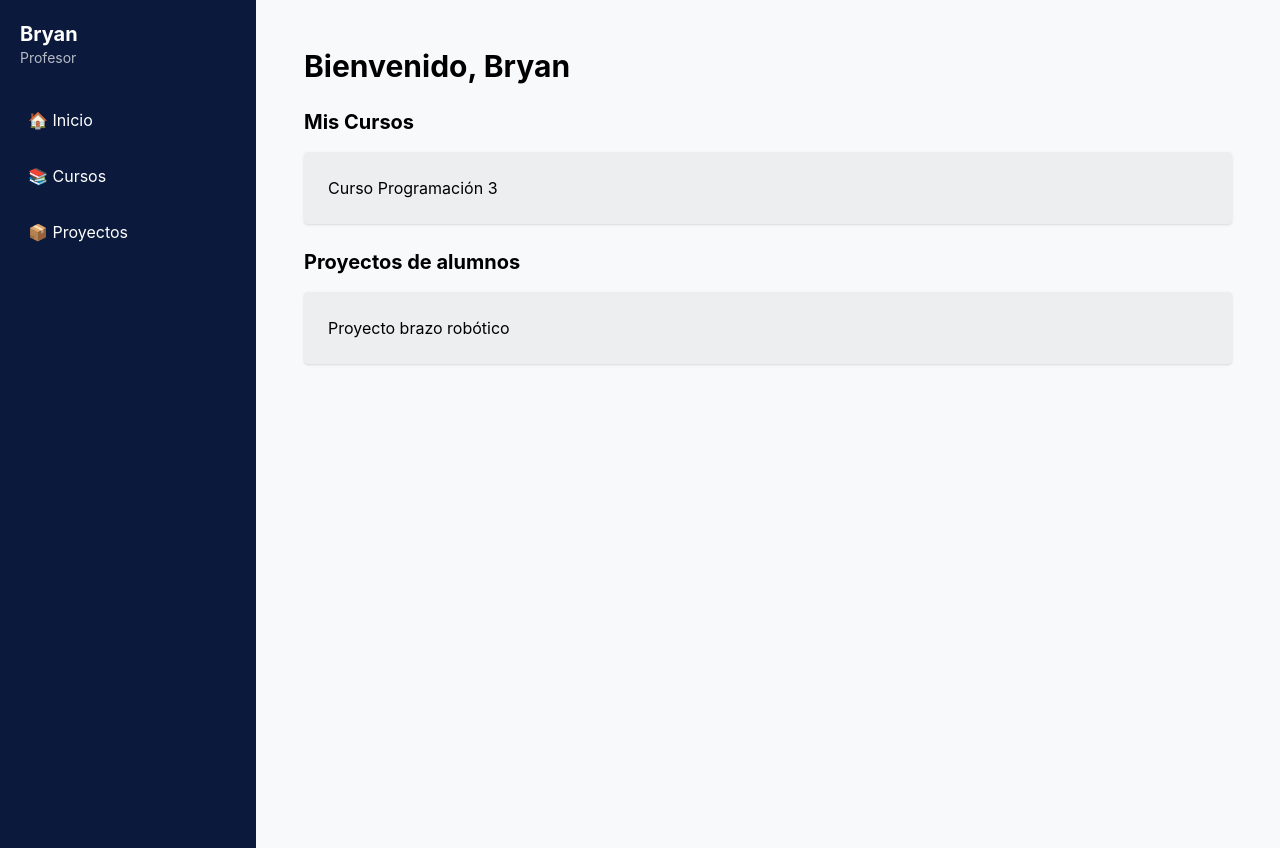
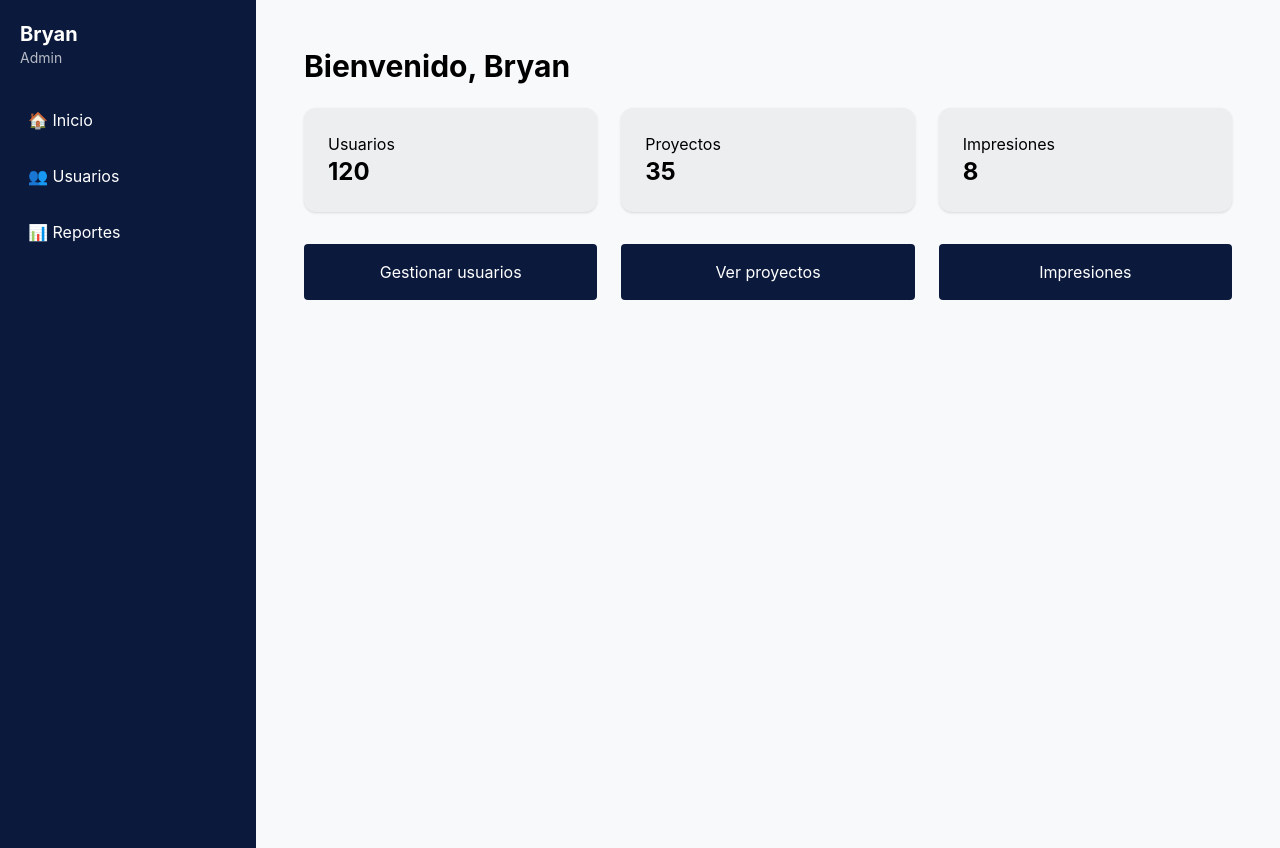
Before and after one commit to tomasxrp/proyecto-makerbox-G07, a React app in the folder frontend/: page /home in a window 1280 px wide. Built offline with nearby package versions, Linux system fonts and the light colour scheme; the HTML template or start-up script is replaced by a standard one.

Commit message:
logro: agregar dashboard y sidebar dinámico por rol

```diff
--- a/frontend/src/components/Sidebar.jsx
+++ b/frontend/src/components/Sidebar.jsx
@@ -3,7 +3,7 @@ import { Link } from 'react-router-dom';
 export default function Sidebar() {
   const user = {
     name: 'Bryan',
-    role: 'profesor', // cambia esto para probar
+    role: 'admin',
   };
 
   return (
--- a/frontend/src/pages/Home.jsx
+++ b/frontend/src/pages/Home.jsx
@@ -3,14 +3,13 @@ import ProfesorView from '../components/dashboard/ProfesorView';
 import AlumnoView from '../components/dashboard/AlumnoView';
 
 export default function Home() {
-  // ⚠️ temporal (luego viene del backend)
   const user = {
     name: 'Bryan',
-    role: 'admin', // cambia a "profesor" o "alumno" para probar
+    role: 'admin',
   };
 
   const renderView = () => {
-    switch ('profesor') {
+    switch ('admin') {
       case 'admin':
         return <AdminView />;
       case 'profesor':
```
